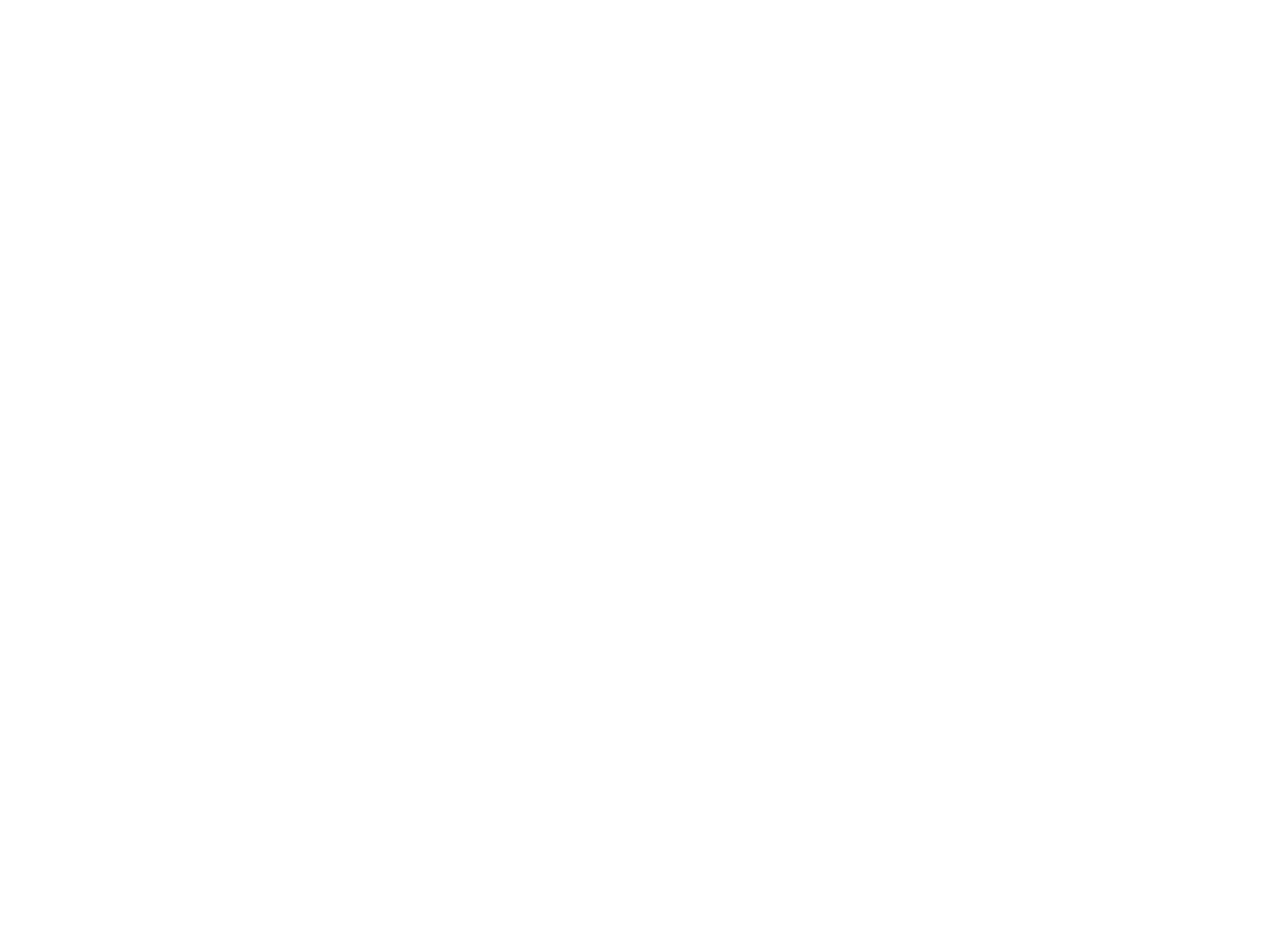
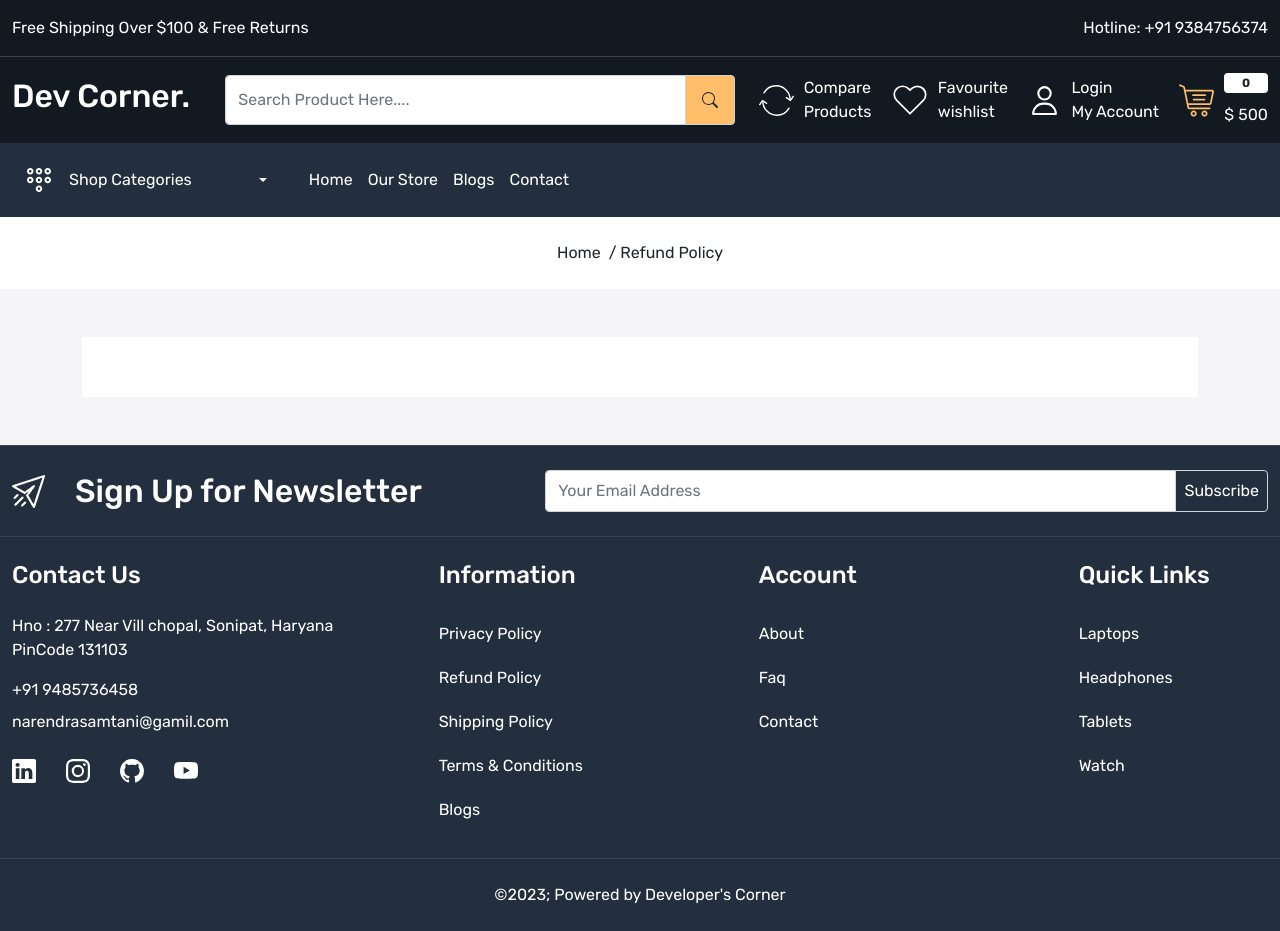
Before and after one commit to alenway/ecommerce-app, a React (Create React App) app: page /refund-policy in a window 1280 px wide. Before the commit this address had no page. Before the commit the page ends 800 px from the top, so only its background shows below. Built offline with nearby package versions, Linux system fonts and the light colour scheme.

Commit message:
policy pages
created policy , refund , shipping and terms and conditions pages

```diff
--- a/src/App.css
+++ b/src/App.css
@@ -298,18 +298,18 @@
 }
 /* Single Blog part */
 
-.blog-post-card h2 {
+.single-blog-card h2 {
   font-size: 24px;
   font-weight: 600;
   color: var(--color-1c1c1b);
 }
 
-.blog-post-card p {
+.single-blog-card p {
   color: var(--color-777777);
   font-size: 14px;
 }
 
-.blog-post-card a {
+.single-blog-card a {
   font-size: 18px;
   color: var(--color-777777);
   margin-bottom: 20px;
@@ -695,3 +695,12 @@
 }
 
 /* auth card ends here */
+
+/* Policy Page  */
+
+.policy {
+  background-color: white;
+  padding: 30px;
+}
+
+/* Policy Page ends here  */
--- a/src/App.js
+++ b/src/App.js
@@ -14,6 +14,10 @@
 import Signup from "./pages/Signup";
 import Resetpassword from "./pages/Resetpassword";
 import SingleBlog from "./pages/SingleBlog";
+import PrivacyPolicy from "./pages/PrivacyPolicy";
+import RefundPolicy from "./pages/RefundPolicy";
+import ShippingPolicy from "./pages/ShippingPolicy";
+import TermsAndConditions from "./pages/TermsAndConditions";
 
 function App() {
   return (
@@ -33,6 +37,10 @@
             <Route path="forgot-password" element={<Forgotpassword />} />
             <Route path="signup" element={<Signup />} />
             <Route path="reset-password" element={<Resetpassword />} />
+            <Route path="privacy-policy" element={<PrivacyPolicy />} />
+            <Route path="refund-policy" element={<RefundPolicy />} />
+            <Route path="shipping-policy" element={<ShippingPolicy />} />
+            <Route path="terms-conditions" element={<TermsAndConditions />} />
           </Route>
         </Routes>
       </BrowserRouter>
--- a/src/components/Footer.js
+++ b/src/components/Footer.js
@@ -72,11 +72,21 @@
             <div className="col-3">
               <h4 className="text-white mb-4">Information</h4>
               <div className="footer-links d-flex flex-column">
-                <Link className="text-white py-2 mb-1">Privacy Policy</Link>
-                <Link className="text-white py-2 mb-1">Refund Policy</Link>
-                <Link className="text-white py-2 mb-1">Shipping Policy</Link>
-                <Link className="text-white py-2 mb-1">Terms & Conditions</Link>
-                <Link className="text-white py-2 mb-1">Blogs</Link>
+                <Link to="/privacy-policy" className="text-white py-2 mb-1">
+                  Privacy Policy
+                </Link>
+                <Link to="/refund-policy" className="text-white py-2 mb-1">
+                  Refund Policy
+                </Link>
+                <Link to="/shipping-policy" className="text-white py-2 mb-1">
+                  Shipping Policy
+                </Link>
+                <Link to="/terms-conditions" className="text-white py-2 mb-1">
+                  Terms & Conditions
+                </Link>
+                <Link to="/blogs" className="text-white py-2 mb-1">
+                  Blogs
+                </Link>
               </div>
             </div>
             <div className="col-3">
--- /dev/null
+++ b/src/pages/PrivacyPolicy.js
@@ -0,0 +1,23 @@
+import React from "react";
+import Meta from "../components/Meta";
+import BreadCrumb from "../components/BreadCrumb";
+
+const PrivacyPolicy = () => {
+  return (
+    <>
+      <Meta title="Privacy Policy" />
+      <BreadCrumb title="Privacy Policy" />
+      <div className="policy-wrapper py-5 home-wrapper-2">
+        <div className="container">
+          <div className="row">
+            <div className="col-12">
+              <div className="policy"></div>
+            </div>
+          </div>
+        </div>
+      </div>
+    </>
+  );
+};
+
+export default PrivacyPolicy;
--- /dev/null
+++ b/src/pages/RefundPolicy.js
@@ -0,0 +1,23 @@
+import React from "react";
+import Meta from "../components/Meta";
+import BreadCrumb from "../components/BreadCrumb";
+
+const RefundPolicy = () => {
+  return (
+    <>
+      <Meta title="Refund Policy" />
+      <BreadCrumb title="Refund Policy" />
+      <div className="policy-wrapper py-5 home-wrapper-2">
+        <div className="container">
+          <div className="row">
+            <div className="col-12">
+              <div className="policy"></div>
+            </div>
+          </div>
+        </div>
+      </div>
+    </>
+  );
+};
+
+export default RefundPolicy;
--- /dev/null
+++ b/src/pages/ShippingPolicy.js
@@ -0,0 +1,23 @@
+import React from "react";
+import Meta from "../components/Meta";
+import BreadCrumb from "../components/BreadCrumb";
+
+const ShippingPolicy = () => {
+  return (
+    <>
+      <Meta title="Shipping Policy" />
+      <BreadCrumb title="Shipping Policy" />
+      <div className="policy-wrapper py-5 home-wrapper-2">
+        <div className="container">
+          <div className="row">
+            <div className="col-12">
+              <div className="policy"></div>
+            </div>
+          </div>
+        </div>
+      </div>
+    </>
+  );
+};
+
+export default ShippingPolicy;
--- a/src/pages/SingleBlog.js
+++ b/src/pages/SingleBlog.js
@@ -13,7 +13,7 @@
         <div className="container-xxl">
           <div className="row">
             <div className="col-12">
-              <article className="blog-post-card">
+              <article className="single-blog-card">
                 <Link
                   to="/blogs"
                   className="back-link d-flex align-items-center gap-10"
@@ -21,7 +21,7 @@
                   <HiOutlineArrowLeft className="icon fs-4" />
                   Return to Blog List
                 </Link>
-                <h2 className="blog-post-title">
+                <h2 className="single-blog-title">
                   A Beautiful Sunday Morning Renaissance
                 </h2>
                 <img
@@ -29,7 +29,7 @@
                   className="img-fluid"
                   alt="Blog post"
                 />
-                <p className="blog-post-content">
+                <p className="single-blog-content">
                   Lorem ipsum dolor sit amet, consectetur adipiscing elit, sed
                   do eiusmod tempor incididunt ut labore et dolore magna aliqua.
                   Ut enim ad minim veniam, quis nostrud exercitation ullamco
--- /dev/null
+++ b/src/pages/TermsAndConditions.js
@@ -0,0 +1,23 @@
+import React from "react";
+import Meta from "../components/Meta";
+import BreadCrumb from "../components/BreadCrumb";
+
+const TermsAndConditions = () => {
+  return (
+    <>
+      <Meta title="Terms And Conditions" />
+      <BreadCrumb title="Terms And Conditions" />
+      <div className="policy-wrapper py-5 home-wrapper-2">
+        <div className="container">
+          <div className="row">
+            <div className="col-12">
+              <div className="policy"></div>
+            </div>
+          </div>
+        </div>
+      </div>
+    </>
+  );
+};
+
+export default TermsAndConditions;
```
